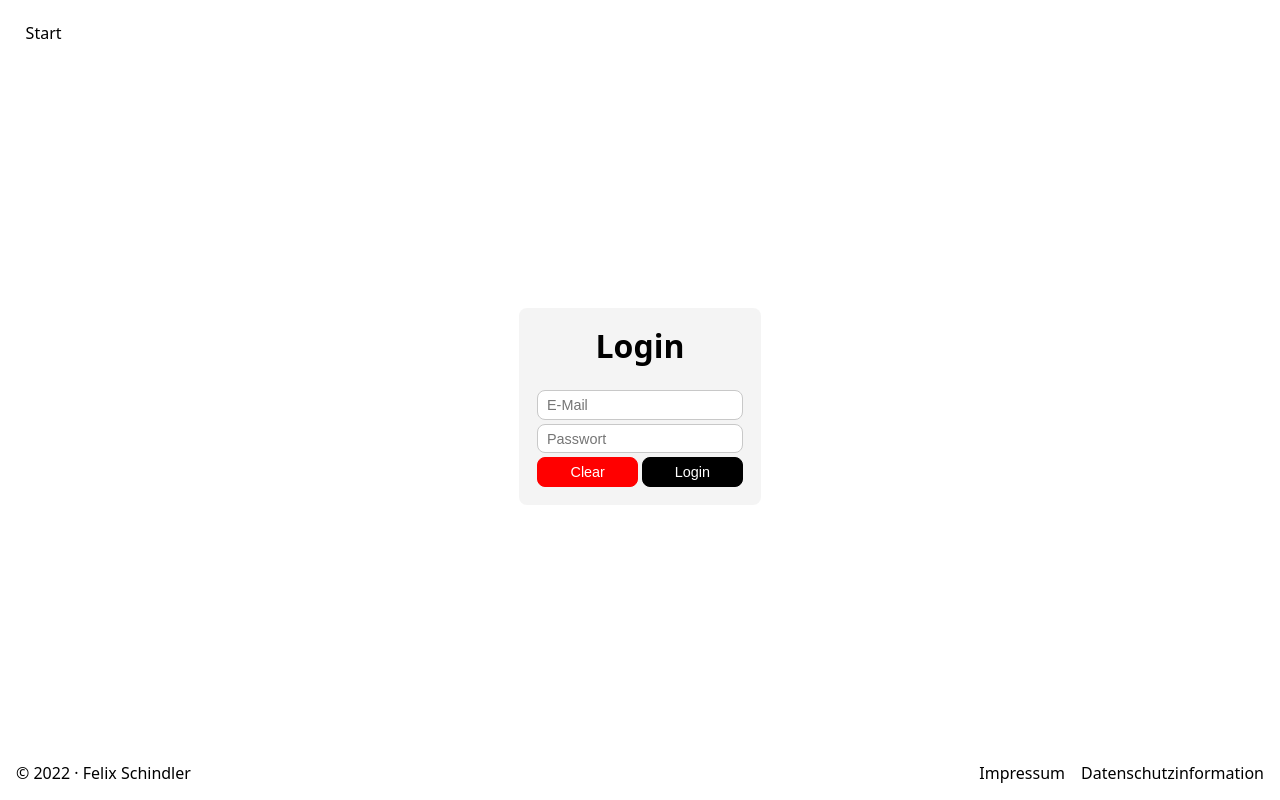
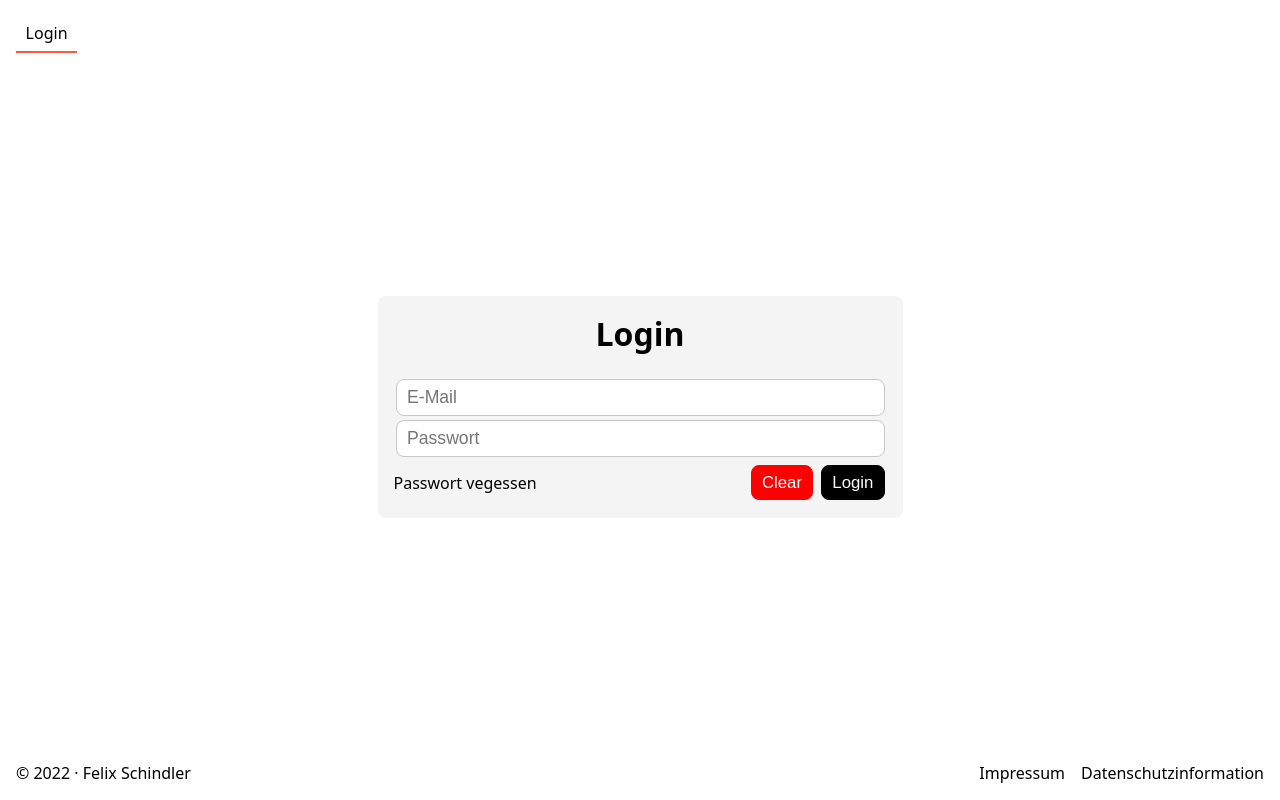
Before and after one commit to felix-schindler/com, a SvelteKit app: page /app/auth in a window 1280 px wide. Built offline with nearby package versions, Linux system fonts and the light colour scheme.

Commit message:
Add: Login style; `/app` redirects
- Add global `.msg-btns` style
- Style login form
- Add redirect to `/app+layout` to only allow `/app/auth` routes, if not logged in
- Set mobile breakpoint to 1024px

```diff
--- a/src/routes/about/+page.svelte
+++ b/src/routes/about/+page.svelte
@@ -173,7 +173,7 @@
 		grid-template-columns: repeat(auto-fit, minmax(350px, 1fr));
 	}
 
-	@media (min-width: 1366px) {
+	@media (min-width: 1024px) {
 		div.intro {
 			width: 80%;
 
--- a/src/routes/about/contact/+page.svelte
+++ b/src/routes/about/contact/+page.svelte
@@ -33,7 +33,7 @@
 		<h1>Kontakt</h1>
 		<input type="email" bind:value={mail} placeholder="Deine E-Mail" />
 		<textarea bind:value={desc} rows="7" placeholder="Beschreibung" />
-		<div class="btns">
+		<div class="msg-btns">
 			<span>
 				{#if success !== undefined && !sending}
 					{success ? "Nachricht gesendet" : "Nachricht konnte nicht gesendet werden"}
@@ -59,16 +59,5 @@
 		h1 {
 			margin-bottom: 0.4em;
 		}
-
-		div.btns {
-			display: flex;
-			align-items: center;
-			justify-content: space-between;
-			flex-wrap: wrap;
-			gap: 0.5em;
-
-			width: 100%;
-			padding-top: 0.25em;
-		}
 	}
 </style>
--- a/src/routes/app/+layout.svelte
+++ b/src/routes/app/+layout.svelte
@@ -1,16 +1,32 @@
 <script>
 	import { page } from "$app/stores";
+	import { browser } from "$app/environment";
+	import { goto } from "$app/navigation";
+	import { redirect } from "@sveltejs/kit";
+
+	import { authStore } from "$lib/core/stores";
 
 	import Footer from "$lib/components/Footer.svelte";
 
 	let path = $page.url.pathname;
 	$: path = $page.url.pathname;
+
+	const authPath = "/app/auth";
+
+	$: if (!path.startsWith(authPath) && $authStore.model == null) {
+		if (browser) goto(authPath);
+		else redirect(307, authPath);
+	}
 </script>
 
 <div class="hmf">
 	<header>
 		<nav>
-			<a href="/app" class:active={path == "/app"}>Start</a>
+			{#if $authStore.model == null}
+				<a href="/app/auth" class:active={path == "/app/auth"}>Login</a>
+			{:else}
+				<a href="/app" class:active={path == "/app"}>Start</a>
+			{/if}
 		</nav>
 	</header>
 	<main>
--- a/src/routes/app/auth/+page.svelte
+++ b/src/routes/app/auth/+page.svelte
@@ -18,12 +18,18 @@
 	}
 </script>
 
+<svelte:head>
+	<title>Login &middot; YourCompany</title>
+</svelte:head>
+
 <div class="ac">
 	<form on:submit|preventDefault={login} class="card">
 		<h1>Login</h1>
 		<input type="email" bind:value={mail} placeholder="E-Mail" />
 		<input type="password" bind:value={pass} placeholder="Passwort" />
-		<div class="btns">
+		<div class="msg-btns">
+			<a href="/app/auth/forget">Passwort vegessen</a>
+			<div>
 				<button type="reset">Clear</button>
 				<button type="submit" disabled={loading || (action && success)}>
 					{#if loading}
@@ -31,6 +37,7 @@
 					{/if}
 					Login
 				</button>
+			</div>
 		</div>
 		{#if action && !success}
 			<p>Failed to log in.</p>
@@ -42,10 +49,31 @@
 	form.card {
 		display: flex;
 		flex-direction: column;
+		width: 80%;
 
-		.btns {
-			display: grid;
-			grid-template-columns: 1fr 1fr;
+		text-align: center;
+
+		.msg-btns {
+			flex-direction: column-reverse;
+		}
+	}
+
+	@media (min-width: 1024px) {
+		form.card {
+			min-width: 525px;
+			width: auto;
+
+			input {
+				font-size: 1.1em;
+			}
+
+			button {
+				font-size: 1.05em;
+			}
+
+			.msg-btns {
+				flex-direction: row;
+			}
 		}
 	}
 </style>
--- a/src/style/inputs.css
+++ b/src/style/inputs.css
@@ -1,3 +1,15 @@
+/* Form */
+div.msg-btns {
+	display: flex;
+	align-items: center;
+	justify-content: space-between;
+	flex-wrap: wrap;
+	gap: 0.5em;
+
+	width: 100%;
+	padding-top: 0.25em;
+}
+
 /* Inputs, (Textarea) */
 input,
 textarea {
```
Lines whose indentation alone changed are shown as unchanged.
